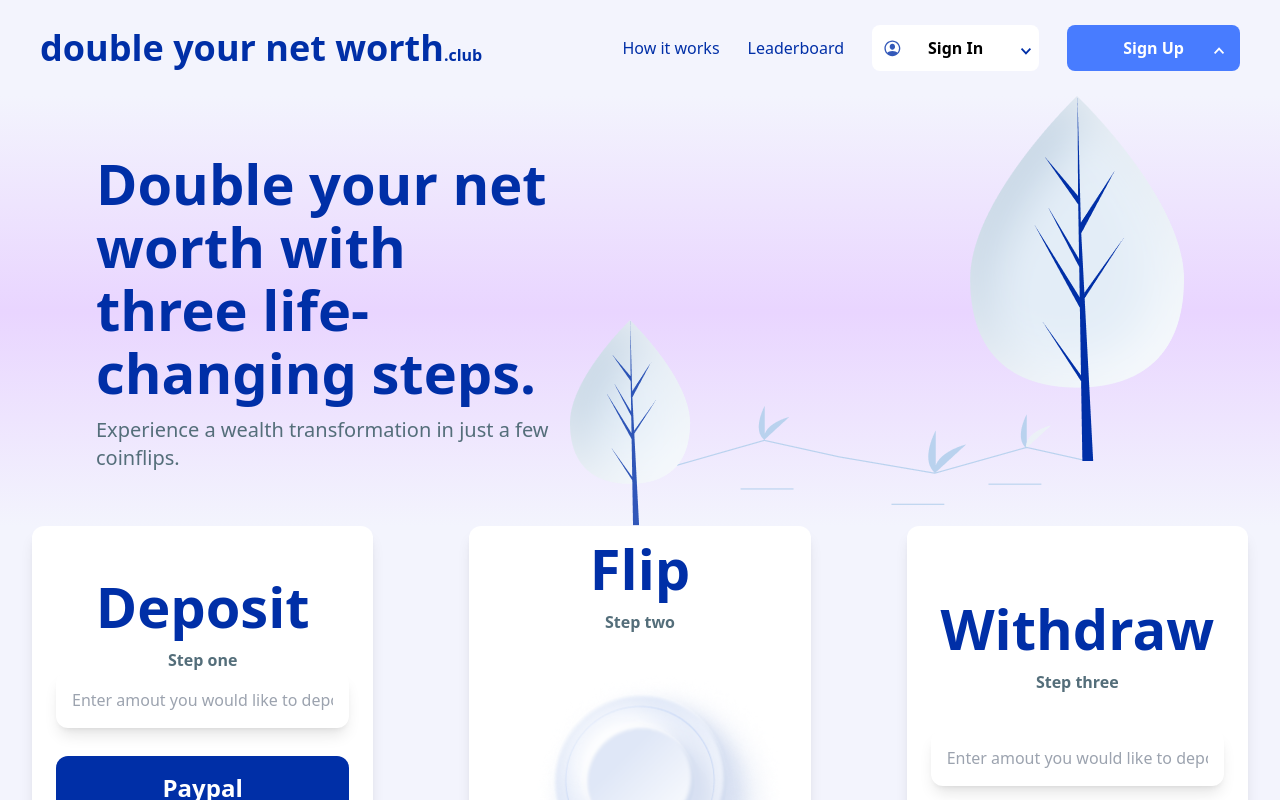
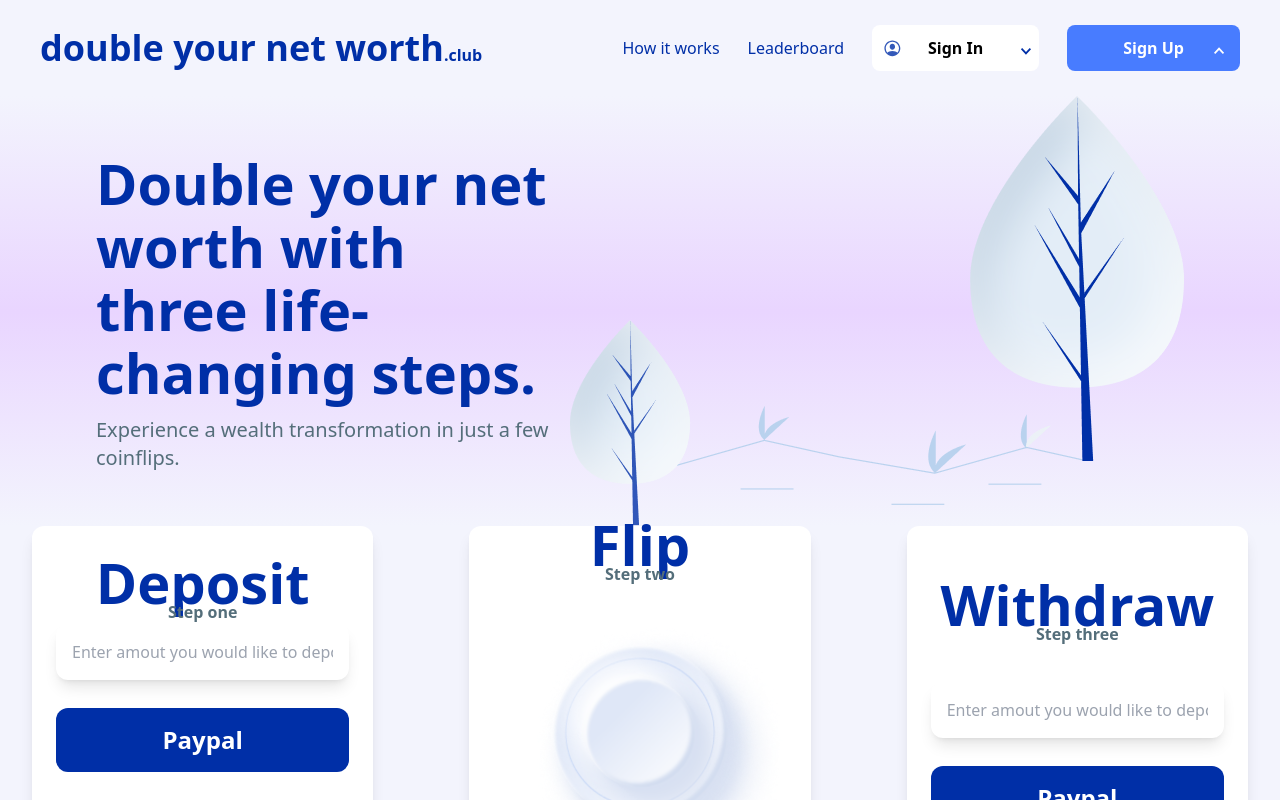
Before and after one commit to PirAdnan1/clubmetalic, a Next.js app: page / in a window 1280 px wide. Shown: the top 800 px of the page. Built offline with nearby package versions, Linux system fonts and the light colour scheme.

Commit message:
fix headings

```diff
--- a/src/contents/Cols.jsx
+++ b/src/contents/Cols.jsx
@@ -14,7 +14,7 @@ function Cols() {
     <Container>
       <div className="grid lg:grid-cols-3 bg-[#F3F4FD] gap-24 justify-center px-8 2xl:mx-0">
         <div className="flex px-6 flex-col justify-center items-center bg-white rounded-xl shadow-lg max-w-[622px] w-full">
-          <h1 className="text-[56px] text-primary font-bold">Deposit</h1>
+          <h1 className="lg:text-[56px] text-3xl text-primary font-bold">Deposit</h1>
           <p className="text-[#546E7A] text-base font-bold leading-normal">
             Step one
           </p>
@@ -56,7 +56,7 @@ function Cols() {
           </button>
         </div>
         <div className="bg-white px-6 shadow-lg rounded-xl">
-          <h1 className="text-[56px] text-primary text-center font-bold">
+          <h1 className="lg:text-[56px] text-3xl text-primary text-center font-bold">
             Flip
           </h1>
           <div className="flex flex-col justify-center items-center">
@@ -97,8 +97,8 @@ function Cols() {
           </div>
         </div>
 
-        <div className="flex flex-col justify-center shadow-lg rounded-xl px-6 items-center bg-white">
-          <h1 className="text-[56px] text-primary text-center font-bold">
+        <div className="flex flex-col justify-center shadow-lg pb-3 lg:pb-0 rounded-xl px-6 items-center bg-white">
+          <h1 className="lg:text-[56px] text-3xl text-primary text-center font-bold">
             Withdraw
           </h1>
           <span className="text-[#546E7A] text-base text-center font-bold leading-normal">
```
